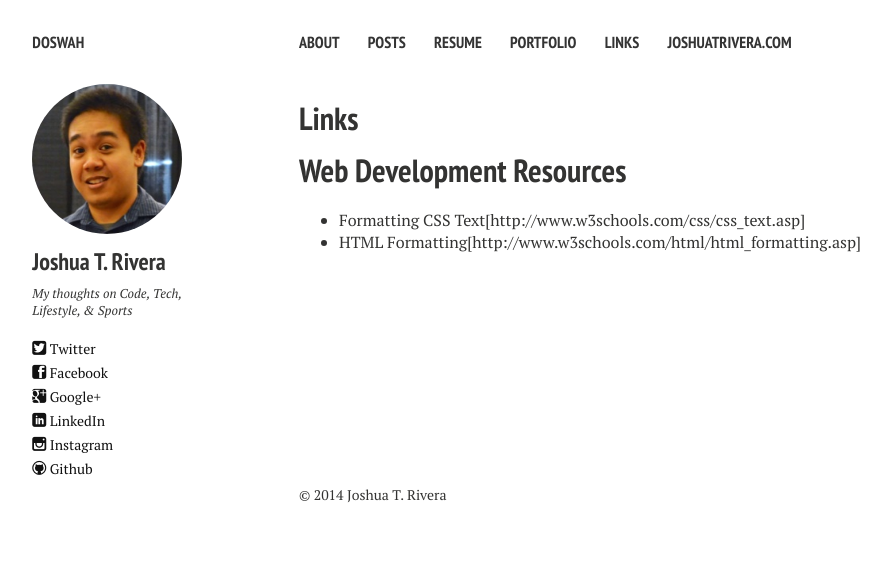
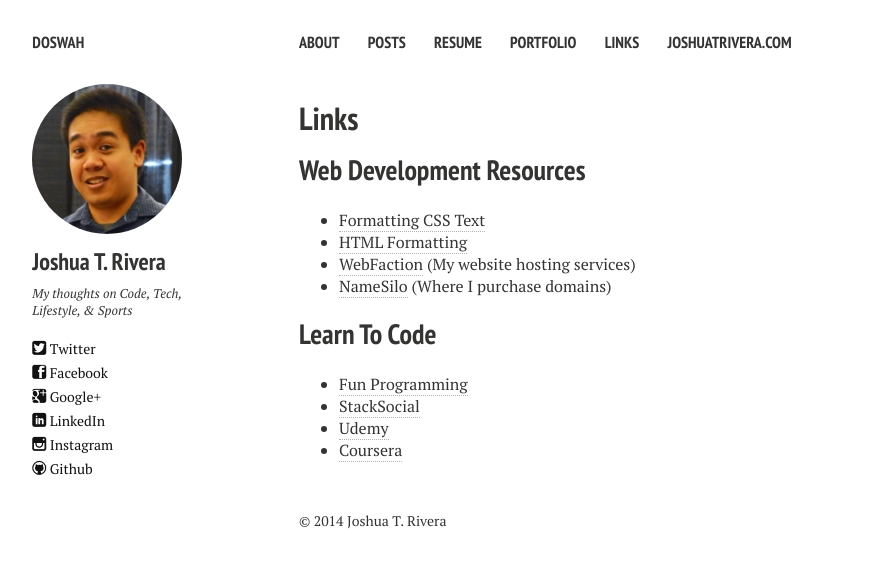
Before and after one commit to alexpolonsky/doswah.com, a Jekyll site: the page built from links.md, in a window 1280 px wide. Shown: the top 567 px of the page, without its empty margins (21-912 px from the left). Built offline with Jekyll 4.4.1, drawn with Linux system fonts in a browser that asks for light colours; nearby versions of some CDN libraries.

Commit message:
Added a few sites to links

```diff
--- a/links.md
+++ b/links.md
@@ -11,6 +11,14 @@ image:
 share:
 ---
 
-# Web Development Resources
-* Formatting CSS Text[http://www.w3schools.com/css/css_text.asp]
-* HTML Formatting[http://www.w3schools.com/html/html_formatting.asp]
+## Web Development Resources
+* [Formatting CSS Text](http://www.w3schools.com/css/css_text.asp)
+* [HTML Formatting](http://www.w3schools.com/html/html_formatting.asp)
+* [WebFaction](http://webfaction.com) (My website hosting services)
+* [NameSilo](http://namesilo.com) (Where I purchase domains)
+
+## Learn To Code
+* [Fun Programming](http://funprogramming.org/)
+* [StackSocial](http://stacksocial.com)
+* [Udemy](http://udemy.com)
+* [Coursera](http://coursera.com)
```
